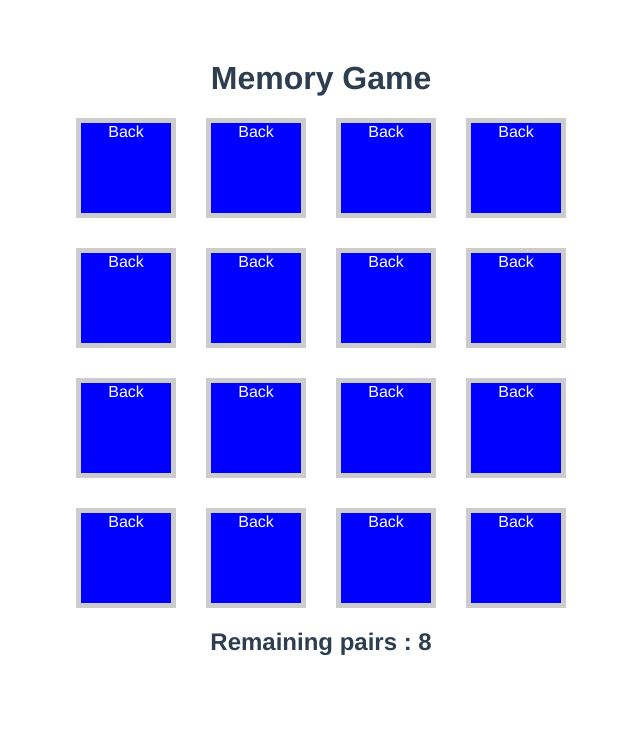
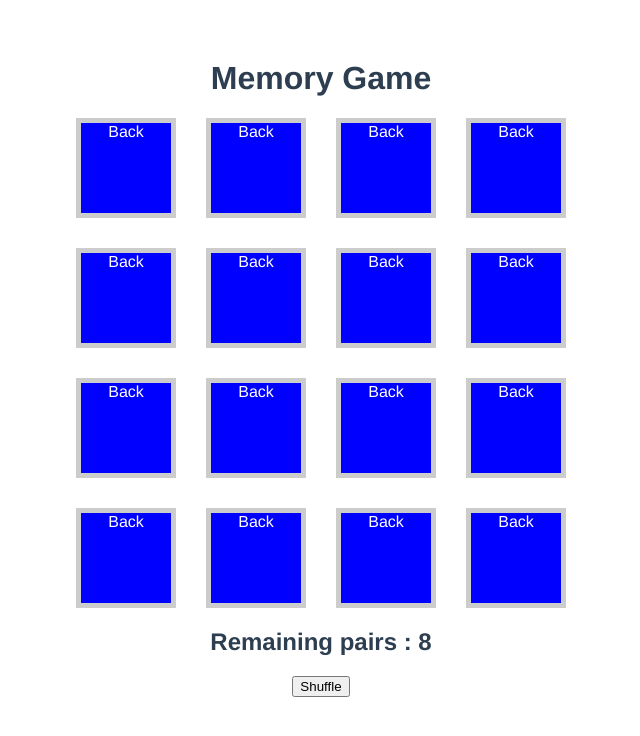
Before and after one commit to aureliasegarra/memory-game, a Vue app: page / in a window 1280 px wide. Shown: the top 736 px of the page, without its empty margins (319-959 px from the left). Built offline with nearby package versions, Linux system fonts and the light colour scheme.

Commit message:
:sparkles: add shuffle method

```diff
--- a/package.json
+++ b/package.json
@@ -9,6 +9,7 @@
   },
   "dependencies": {
     "core-js": "^3.6.5",
+    "lodash": "^4.17.21",
     "vue": "^3.0.0"
   },
   "devDependencies": {
--- a/src/App.vue
+++ b/src/App.vue
@@ -1,4 +1,5 @@
 <script>
+import _ from 'lodash';
 import { computed, ref,watch } from 'vue';
 import Card from "./components/Card.vue";
 
@@ -27,9 +28,13 @@
       return remainingCards / 2;
     })
 
+    const shuffleCards = () => {
+      cardList.value = _.shuffle(cardList.value);
+    }
+
     for (let i = 0; i < 16; i++) {
       cardList.value.push({
-        value: 10,
+        value: i,
         visible: false,
         position: i,
         matched: false
@@ -78,7 +83,8 @@
       cardList,
       flipCard,
       userSelection,
-      status
+      status,
+      shuffleCards
     }
   }
 }
@@ -100,6 +106,7 @@
 
   </section>
   <h2>{{ status }}</h2>
+  <button @click="shuffleCards">Shuffle</button>
 
 </template>
 
```
